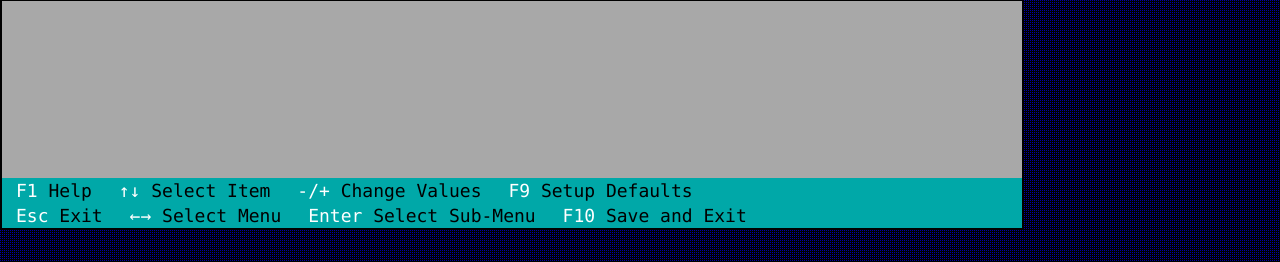
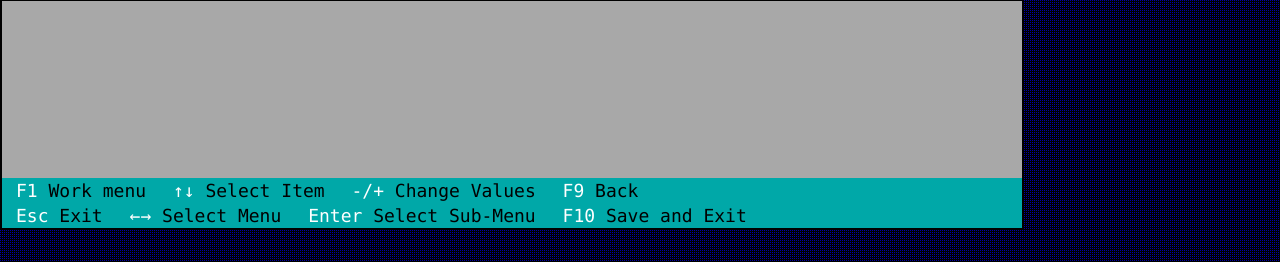
Before and after one commit to dronov/cv.dronov.net, a Flask app: page /bios/ in a window 1280 px wide. Shown: the part 538-800 px from the top of the page. Run offline with Flask 3, Linux system fonts and the light colour scheme.

Commit message:
button changes for bios

```diff
--- a/templates/base.html
+++ b/templates/base.html
@@ -34,12 +34,12 @@
         </div>
         <div class="tui-statusbar absolute cyan-168">
             <ul>
-                <li><a href="#!"><span class="white-255-text">F1</span> Help</a></li>
+                <li><a href="/bios/"><span class="white-255-text">F1</span> Work menu</a></li>
                 <li><a href="#!"><span class="white-255-text">↑↓</span> Select Item</a></li>
                 <li><a href="#!"><span class="white-255-text">-/+</span> Change Values</a></li>
-                <li><a href="#!"><span class="white-255-text">F9</span> Setup Defaults</a></li>
+                <li><a href="/bios/"><span class="white-255-text">F9</span> Back</a></li>
                 <br>
-                <li><a href="index.html"><span class="white-255-text">Esc</span> Exit</a></li>
+                <li><a href="/"><span class="white-255-text">Esc</span> Exit</a></li>
                 <li><a href="#!"><span class="white-255-text">←→</span> Select Menu</a></li>
                 <li><a href="#!"><span class="white-255-text">Enter</span> Select Sub-Menu</a></li>
                 <li><a href="/"><span class="white-255-text">F10</span> Save and Exit</a></li>
```
